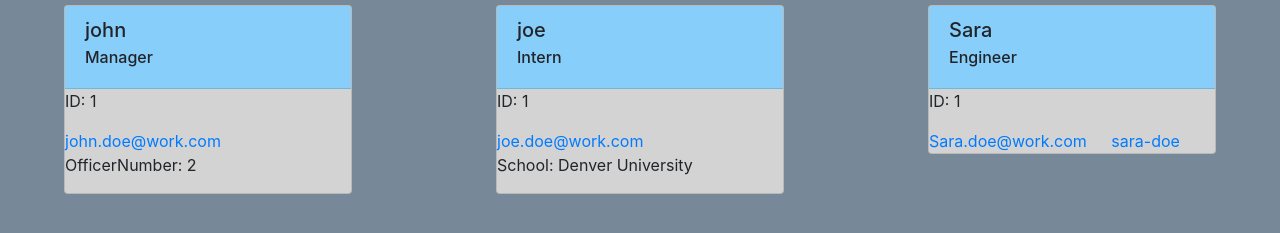
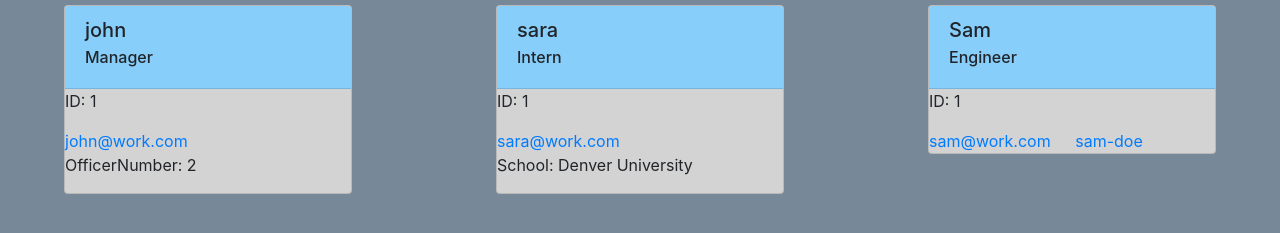
Before and after one commit to jacob-studer/10-Object-Orientated-Programming-Team-Profile-Generator, a website: page dist/index.html in a window 1280 px wide. Shown: the part 201-434 px from the top of the page. Drawn offline with nearby package versions, Linux system fonts and the light colour scheme.

Commit message:
added readme updates.

```diff
--- a/dist/index.html
+++ b/dist/index.html
@@ -29,7 +29,7 @@
         </div>
         <div>
             <p class="card-text">ID: 1</p>
-            <a href="mailto: john.doe@work.com" class="card-link">john.doe@work.com</a>
+            <a href="mailto: john@work.com" class="card-link">john@work.com</a>
             <p>OfficerNumber: 2</p>
         </div>
     </div>
@@ -37,12 +37,12 @@
         <div>
             <div class="card" style="width: 18rem;">
             <div class="card-header">
-                <h5 class="card-title">joe</h5>
+                <h5 class="card-title">sara</h5>
                 <h6 class="card-subtitle mb-2">Intern</h6>
             </div>
             <div>
                 <p class="card-text">ID: 1</p>
-                <a href="mailto: joe.doe@work.com" class="card-link">joe.doe@work.com</a>
+                <a href="mailto: sara@work.com" class="card-link">sara@work.com</a>
                 <p>School: Denver University</p>
             </div>
         </div>
@@ -50,13 +50,13 @@
         <div>
             <div class="card" style="width: 18rem;">
         <div class="card-header">
-            <h5 class="card-title">Sara</h5>
+            <h5 class="card-title">Sam</h5>
             <h6 class="card-subtitle mb-2">Engineer</h6>
         </div>
         <div>
             <p class="card-text">ID: 1</p>
-            <a href="mailto: Sara.doe@work.com" class="card-link">Sara.doe@work.com</a>
-            <a href="https://github.com/sara-doe" class="card-link">sara-doe</a>
+            <a href="mailto: sam@work.com" class="card-link">sam@work.com</a>
+            <a href="https://github.com/sam-doe" class="card-link">sam-doe</a>
         </div>
         </div>
         </div>
```
Also changed, not shown: README.md.
